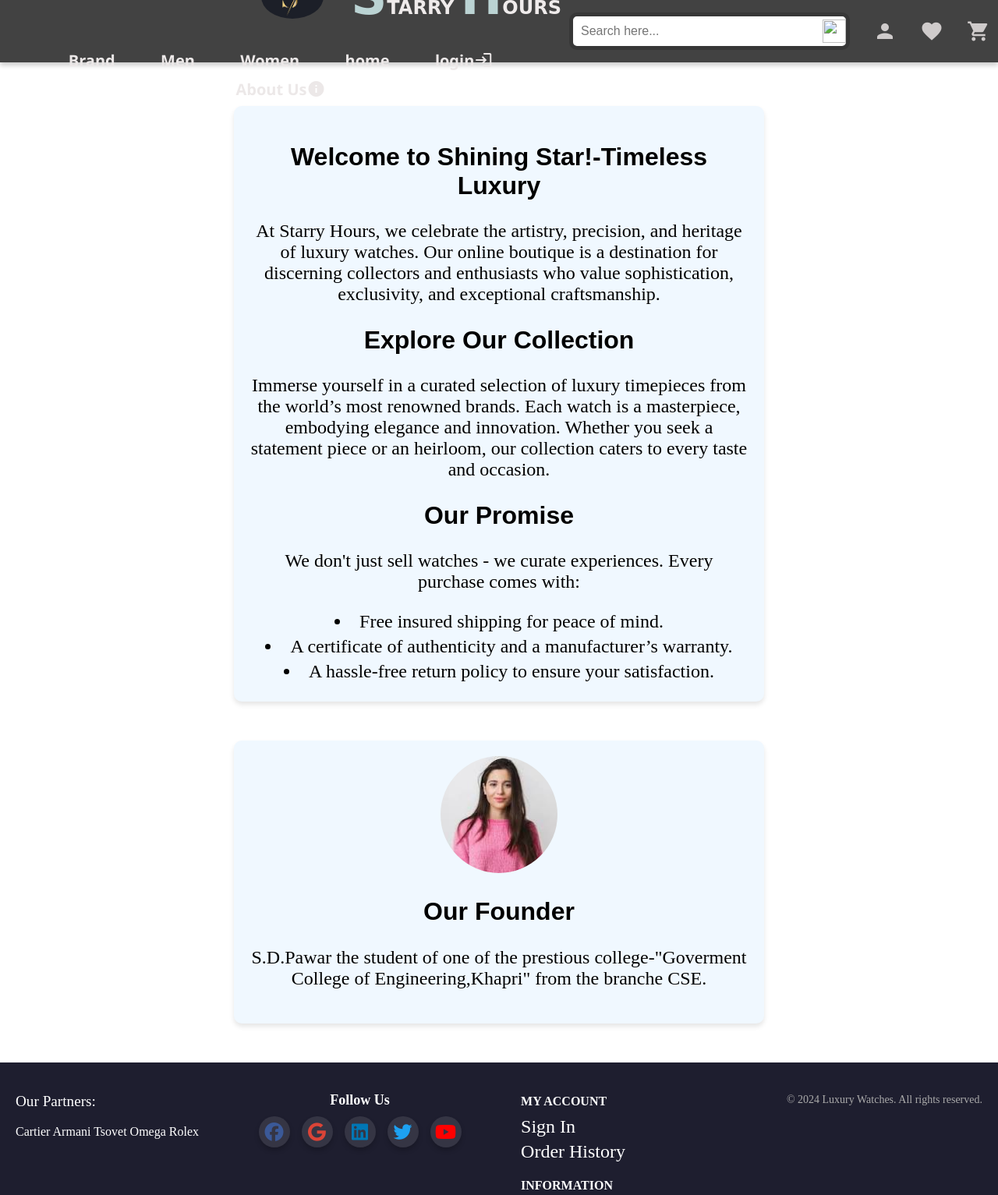
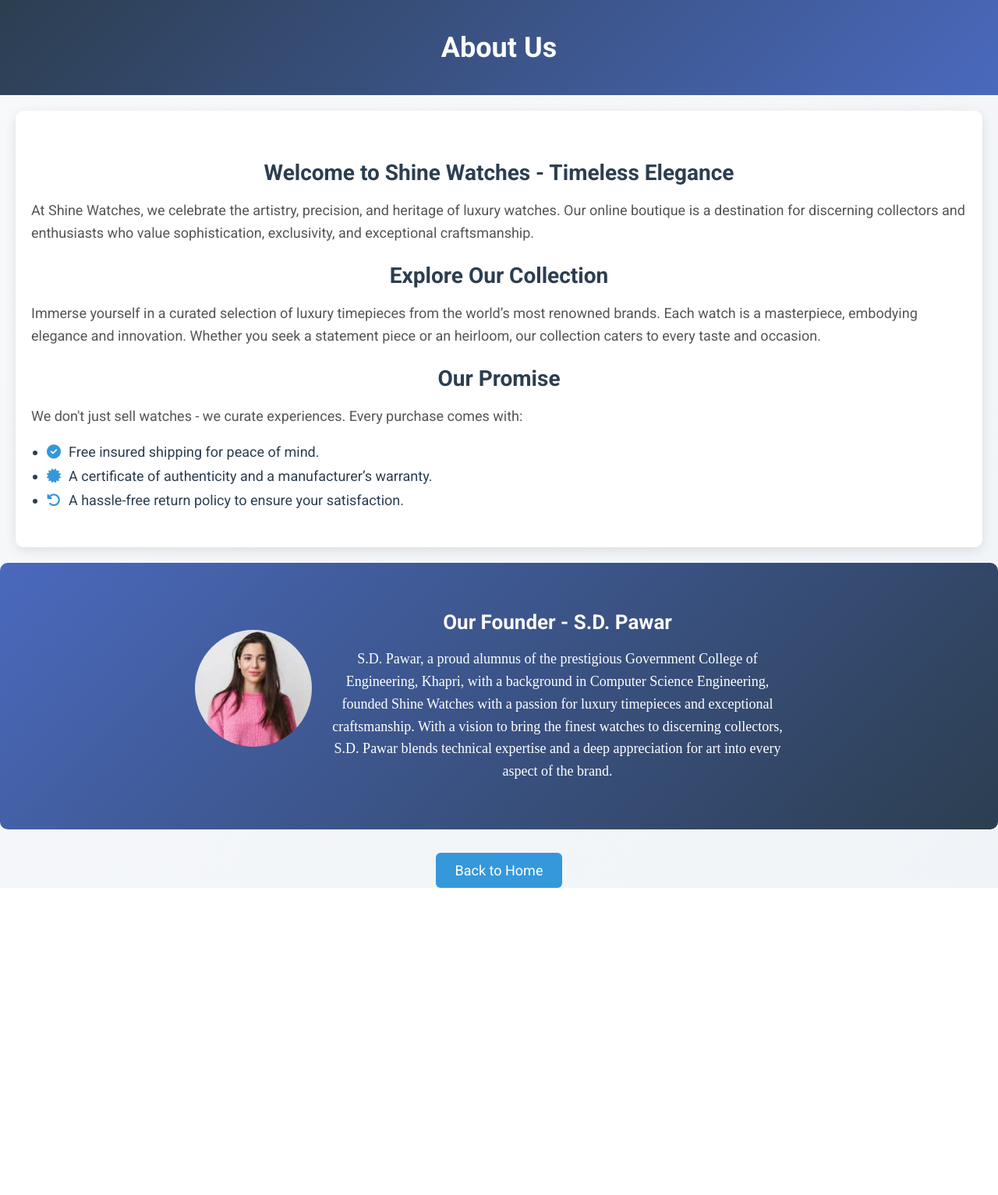
Before and after one commit to shwetapawar-712/Watch_website, a plain HTML site: page about.html in a window 1280 px wide. Shown: the top 1533 px of the page at 78% size. After the commit the page ends 1139 px from the top, so only its background shows below. Drawn offline with Linux system fonts and the light colour scheme.

Commit message:
Update about.html

```diff
--- a/about.html
+++ b/about.html
@@ -1,114 +1,158 @@
 <!DOCTYPE html>
 <html lang="en">
 <head>
-        <title></title>
     <meta charset="UTF-8">
-        <meta name="viewport" content="width=device-width, initial-scale=1">
-        <link href="brand.css" rel="stylesheet">
+    <meta name="viewport" content="width=device-width, initial-scale=1.0">
+    <title>About Us - Shine Watches</title>
+    <link href="https://fonts.googleapis.com/css2?family=Roboto:wght@400;500;700&display=swap" rel="stylesheet">
+    <link rel="stylesheet" href="https://cdnjs.cloudflare.com/ajax/libs/font-awesome/6.7.1/css/all.min.css" integrity="sha512-5Hs3dF2AEPkpNAR7UiOHba+lRSJNeM2ECkwxUIxC1Q/FLycGTbNapWXB4tP889k5T5Ju8fs4b1P5z/iB4nMfSQ==" crossorigin="anonymous" referrerpolicy="no-referrer" />
+    <style>
+        body {
+            font-family: 'Roboto', sans-serif;
+            margin: 0;
+            padding: 0;
+            background: linear-gradient(135deg, #f8f9fa, #f0f4f8);
+            color: #333;
+        }
+        header {
+            text-align: center;
+            padding: 40px;
+            background: linear-gradient(135deg, #2c3e50, #4a69bd);
+            color: #fff;
+        }
+        header h1 {
+            font-size: 36px;
+            margin: 0;
+        }
+        .page {
+            padding: 40px 20px;
+            background-color: #fff;
+            max-width: 1200px;
+            margin: 20px auto;
+            border-radius: 10px;
+            box-shadow: 0 4px 15px rgba(0, 0, 0, 0.1);
+        }
+        h2 {
+            font-size: 28px;
+            color: #2c3e50;
+            margin-bottom: 15px;
+            text-align: center;
+        }
+        p {
+            font-size: 18px;
+            line-height: 1.6;
+            color: #555;
+            margin-bottom: 20px;
+        }
+        ul {
+            padding-left: 20px;
+            margin: 0;
+        }
+        ul li {
+            font-size: 18px;
+            color: #2c3e50;
+            margin-bottom: 10px;
+        }
+        ul li i {
+            color: #3498db;
+            margin-right: 10px;
+        }
+        .founder {
+            background: linear-gradient(135deg, #4a69bd, #2c3e50);
+            color: #fff;
+            padding: 40px 20px;
+            border-radius: 10px;
+            margin-top: 20px;
+            text-align: center;
+            display: flex;
+            flex-wrap: wrap;
+            align-items: center;
+            justify-content: center;
+        }
+        .founder img {
+            border-radius: 50%;
+            width: 150px;
+            height: 150px;
+            object-fit: cover;
+            margin-bottom: 20px;
+        }
+        .founder-text {
+            max-width: 600px;
+            text-align: center;
+            padding: 0 15px;
+        }
+        .founder-text h2 {
+            font-size: 26px;
+            margin-bottom: 15px;
+            color: #fbf8f8;
+        }
+        .founder-text p{
+            color: white;
+            font-family: serif;
+        }
+        .btn-back-home {
+    display: inline-block;
+    background-color: #3498db;
+    color: #fff;
+    padding: 12px 25px;
+    font-size: 18px;
+    border-radius: 6px;
+    text-decoration: none;
+    margin-top: 30px;
+    transition: background-color 0.3s ease;
+}
+
+.btn-back-home:hover {
+    background-color: #217dbb;
+}
+
+        @media (max-width: 768px) {
+            .founder {
+                flex-direction: column;
+            }
+            .founder img {
+                margin-bottom: 20px;
+            }
+            h2 {
+                font-size: 24px;
+            }
+            p {
+                font-size: 16px;
+            }
+        }
+    </style>
 </head>
 <body>
-        <link href="https://fonts.googleapis.com/icon?family=Material+Icons" rel="stylesheet">
-        <link rel="stylesheet" href="https://cdnjs.cloudflare.com/ajax/libs/font-awesome/6.7.1/css/all.min.css" integrity="sha512-5Hs3dF2AEPkpNAR7UiOHba+lRSJNeM2ECkwxUIxC1Q/FLycGTbNapWXB4tP889k5T5Ju8fs4b1P5z/iB4nMfSQ==" crossorigin="anonymous" referrerpolicy="no-referrer" />
-    </head>
-    <body>
+
 <header>
-            <nav class="navbar">
-                <div class="logo">
-                    <img src="./logo.jpg" alt="">
+    <h1>About Us</h1>
+</header>
+
+<div class="page">
+    <h2>Welcome to Shine Watches - Timeless Elegance</h2>
+    <p>At Shine Watches, we celebrate the artistry, precision, and heritage of luxury watches. Our online boutique is a destination for discerning collectors and enthusiasts who value sophistication, exclusivity, and exceptional craftsmanship.</p>
+    <h2>Explore Our Collection</h2>
+    <p>Immerse yourself in a curated selection of luxury timepieces from the world’s most renowned brands. Each watch is a masterpiece, embodying elegance and innovation. Whether you seek a statement piece or an heirloom, our collection caters to every taste and occasion.</p>
+    <h2>Our Promise</h2>
+    <p>We don't just sell watches - we curate experiences. Every purchase comes with:</p>
+    <ul>
+        <li><i class="fas fa-check-circle"></i>Free insured shipping for peace of mind.</li>
+        <li><i class="fas fa-certificate"></i>A certificate of authenticity and a manufacturer’s warranty.</li>
+        <li><i class="fas fa-undo-alt"></i>A hassle-free return policy to ensure your satisfaction.</li>
+    </ul>
 </div>
-                       <h2><span id="letter">S</span>TARRY <span id="letter2">H</span>OURS<h2>
-                    <li><a href="home.html#brands-section">Brand</a></li>
-                    <li><a href="men.html">Men</a></li>
-                    <li><a href="women.html">Women</a></li>
-                    <li><a href="home.html">home</a></li>
-                    <li><a href="index.html">login
-                        <span id="icon-blog" class="material-icons">login</span></a></li>
-                    <li><a href="about.html">About Us
-                        <span id="icon-store" class="material-icons">info</span> </a></li>
-                </ul>
-            </nav>
-            <a href="javascript:void(0);" class="icon" onclick="toggleMenu()">
-                <i class="fa fa-bars"></i>
-            </a>
-            <div class="search-block">
-                <div class="search-bar">
-                    <input type="text" placeholder="Search here...">
-                    <img src="./img/search-icon.jpg" alt="">
-                </div>
-                <span id="icon-contact" class="material-icons">person</span>
-                <span id="icon-like" class="material-icons">favorite</span>
-                <span id="icon-like" class="material-icons">shopping_cart</span>
-            </div>
-        </header>
-        <h1>About Us</h1>
-        <div class="page">
-            <div class="page-text">
-             <h2>Welcome to Shining Star!-Timeless Luxury</h2>
-             <p>At Starry Hours, we celebrate the artistry, precision, and heritage of luxury watches. Our
-                online boutique is a destination for discerning collectors and enthusiasts who value sophistication, exclusivity, and
-                exceptional craftsmanship.</p>
-              <h2>Explore Our Collection</h2>
-              <p>Immerse yourself in a curated selection of luxury timepieces from the world’s most renowned brands. Each watch is a masterpiece,
-                 embodying elegance and innovation. Whether you seek a statement piece or an heirloom, our collection
-                  caters to every taste and occasion.</p>
-               <h2>Our Promise</h2>
-               <p> We don't just sell watches - we curate experiences. Every purchase comes with:<p>
-               <li>Free insured shipping for peace of mind.</li>
-                <li>A certificate of authenticity and a manufacturer’s warranty.</li>
-                <li>A hassle-free return policy to ensure your satisfaction.</li>
 
-            </div>
-        </div>
 <div class="founder">
+    <img src="./me.jpeg" alt="Founder Image">
     <div class="founder-text">
-           <img src="./me.jpeg" alt="me">
-          <h2>Our Founder</h2>
-          <p> S.D.Pawar the student of one of the  prestious college-"Goverment College of Engineering,Khapri"  from the branche CSE.
-
-          </p>
-        </div>
-      </div>
-      <footer>
-        <div class="footer-container">
-            <div class="footer-brands">
-                <p>Our Partners:</p>
-                <div class="brands">
-                    <span>Cartier</span>
-                    <span>Armani</span>
-                    <span>Tsovet</span>
-                    <span>Omega</span>
-                    <span>Rolex</span>
-                </div></div>
-
-            <div class="follow">
-                <h3>Follow Us</h3>
-                <div class="social-icons">
-                    <i class="fab fa-facebook facebook-icon"></i>
-                    <i class="fab fa-google google-icon"></i>
-                    <i class="fab fa-linkedin linkedin-icon"></i>
-                    <i class="fab fa-twitter twitter-icon"></i>
-                    <i class="fab fa-youtube youtube-icon"></i>
+        <h2>Our Founder - S.D. Pawar</h2>
+        <p>S.D. Pawar, a proud alumnus of the prestigious Government College of Engineering, Khapri, with a background in Computer Science Engineering, founded Shine Watches with a passion for luxury timepieces and exceptional craftsmanship. With a vision to bring the finest watches to discerning collectors, S.D. Pawar blends technical expertise and a deep appreciation for art into every aspect of the brand.</p>
     </div>
 </div>
 
-            <div class="footer-links">
-                <div>
-                    <h4>MY ACCOUNT</h4>
-                    <p>Sign In</p>
-                    <p>Order History</p>
+<div style="text-align: center;">
+    <a href="home.html" class="btn-back-home">Back to Home</a>
 </div>
-                <div>
-                    <h4>INFORMATION</h4>
-                    <p>About Us</p>
-                    <p>Terms & Conditions</p>
-                </div>
-                <div>
-                    <h4>NEWSLETTER</h4>
-                    <input type="email" placeholder="Enter your email">
-                    <button>Subscribe</button>
-                </div>
-            </div>
-         <p class="footer-copy">&copy; 2024 Luxury Watches. All rights reserved.</p></div>
-    </footer>
+
 </body>
 </html>
```
Lines whose indentation alone changed are shown as unchanged.
